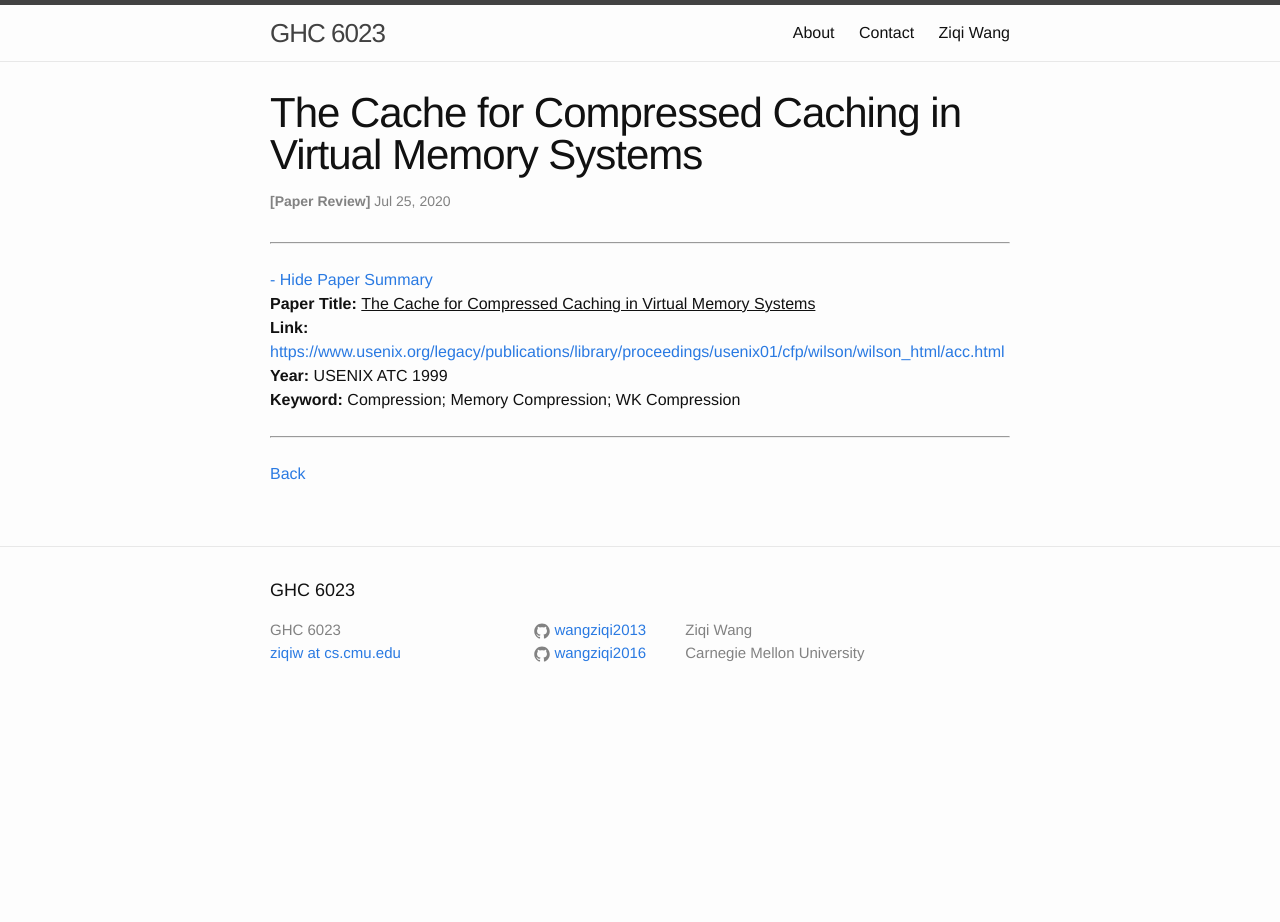
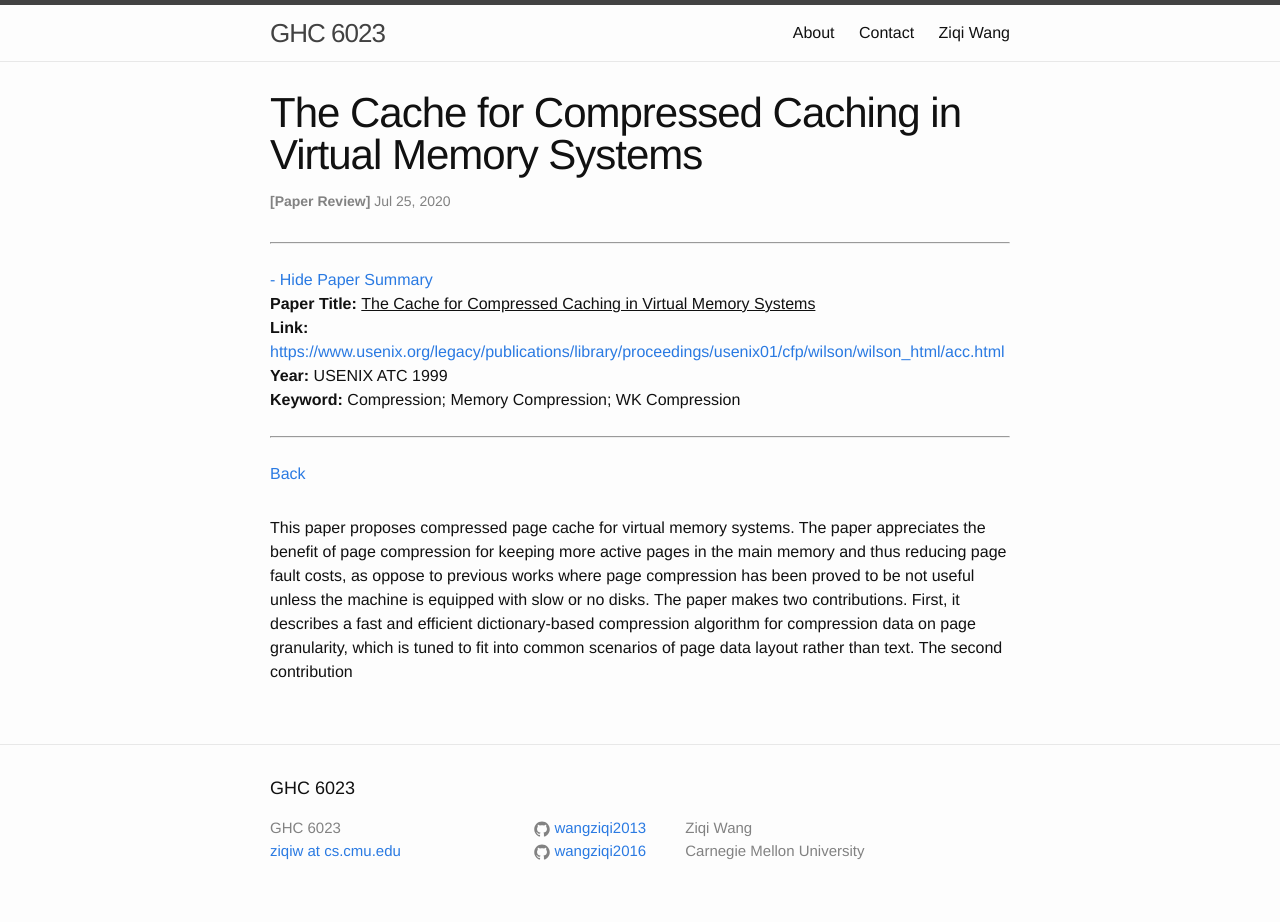
Before and after one commit to wangziqi2013/wangziqi2013.github.io, a Jekyll site: the page built from _posts/2020-07-24-the-case-for-compressed-caching-in-vms.markdown, in a window 1280 px wide. Built offline with Jekyll 4.4.1, drawn with Linux system fonts in a browser that asks for light colours; before the commit the page ends 900 px from its top, so only the background shows below that.

Commit message:
Adding first contrib

```diff
--- a/_posts/2020-07-24-the-case-for-compressed-caching-in-vms.markdown
+++ b/_posts/2020-07-24-the-case-for-compressed-caching-in-vms.markdown
@@ -12,3 +12,10 @@ htm_cd:
 htm_cr:
 version_mgmt:
 ---
+
+This paper proposes compressed page cache for virtual memory systems. The paper appreciates the benefit of page compression
+for keeping more active pages in the main memory and thus reducing page fault costs, as oppose to previous works where
+page compression has been proved to be not useful unless the machine is equipped with slow or no disks.
+The paper makes two contributions. First, it describes a fast and efficient dictionary-based compression algorithm for
+compression data on page granularity, which is tuned to fit into common scenarios of page data layout rather than text.
+The second contribution
```
